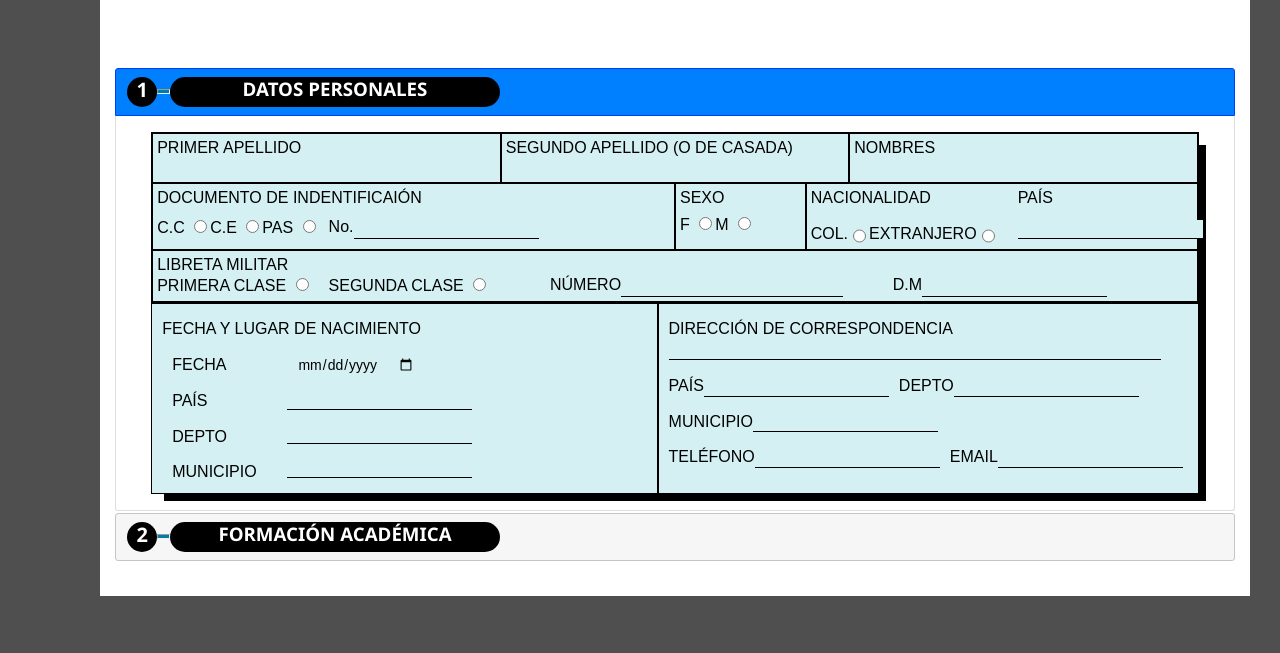
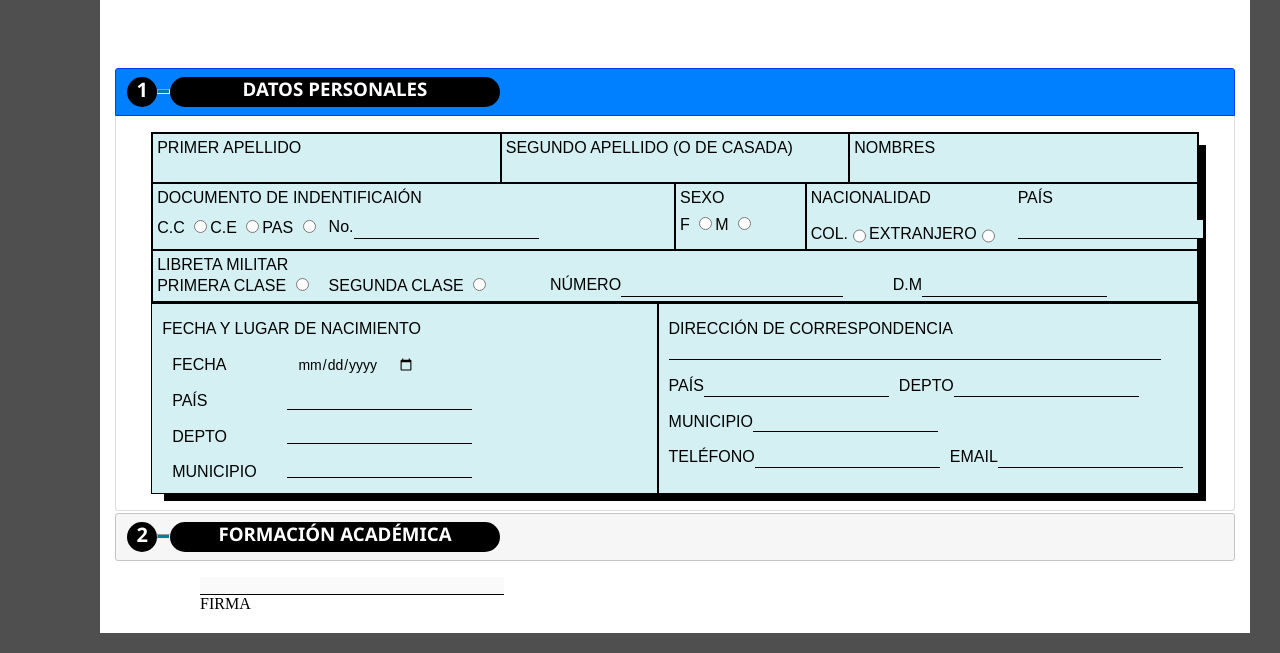
Before and after one commit to JersonFerrer/HojadeVida, a plain HTML site: page index.html in a window 1280 px wide. Shown: the part 254-907 px from the top of the page. Before the commit the page ends 870 px from the top, so only its background shows below. Drawn offline with Linux system fonts and the light colour scheme.

Commit message:
added firm

```diff
--- a/css/styles.css
+++ b/css/styles.css
@@ -381,3 +381,13 @@ article {
     display: grid;
     grid-template-columns: repeat(3, 1fr);
 }
+
+/*----------------------FIRM-------------------*/
+.firm-container {
+    margin-left: 100px;
+}
+.firm {
+    border: none;
+    border-bottom: 1px solid #000;
+    width: 300px;
+}
--- a/index.html
+++ b/index.html
@@ -688,6 +688,11 @@
                         </div>
                     </article>
                 </div>
+
+                <div class="firm-container">
+                    <input type="text" name="firm" id="firm" class="firm" disabled>
+                    <label for="firm" class="display-block">FIRMA</label>
+                </div>
             </main>
         </form>
     </div>
--- a/js/main.js
+++ b/js/main.js
@@ -11,4 +11,17 @@ $(document).ready(function(){
         var date = new Date()
         $('#date').html($.datepicker.formatDate('dd/mm/yy', date)+' '+date.getHours()+':'+date.getMinutes()+':'+date.getSeconds());
     }, 1000);
+
+
+    $('#last-name1').keyup(function () {
+        $('#firm').val($('#names').val().toUpperCase()+' '+$(this).val().toUpperCase()+' '+$('#last-name2').val().toUpperCase());
+    });
+
+    $('#last-name2').keyup(function () {
+        $('#firm').val($('#names').val().toUpperCase()+' '+$('#last-name1').val().toUpperCase()+' '+$(this).val().toUpperCase());
+    });
+
+    $('#names').keyup(function () {
+        $('#firm').val($(this).val().toUpperCase()+' '+$('#last-name1').val().toUpperCase()+' '+$('#last-name2').val().toUpperCase());
+    });
 });
```
